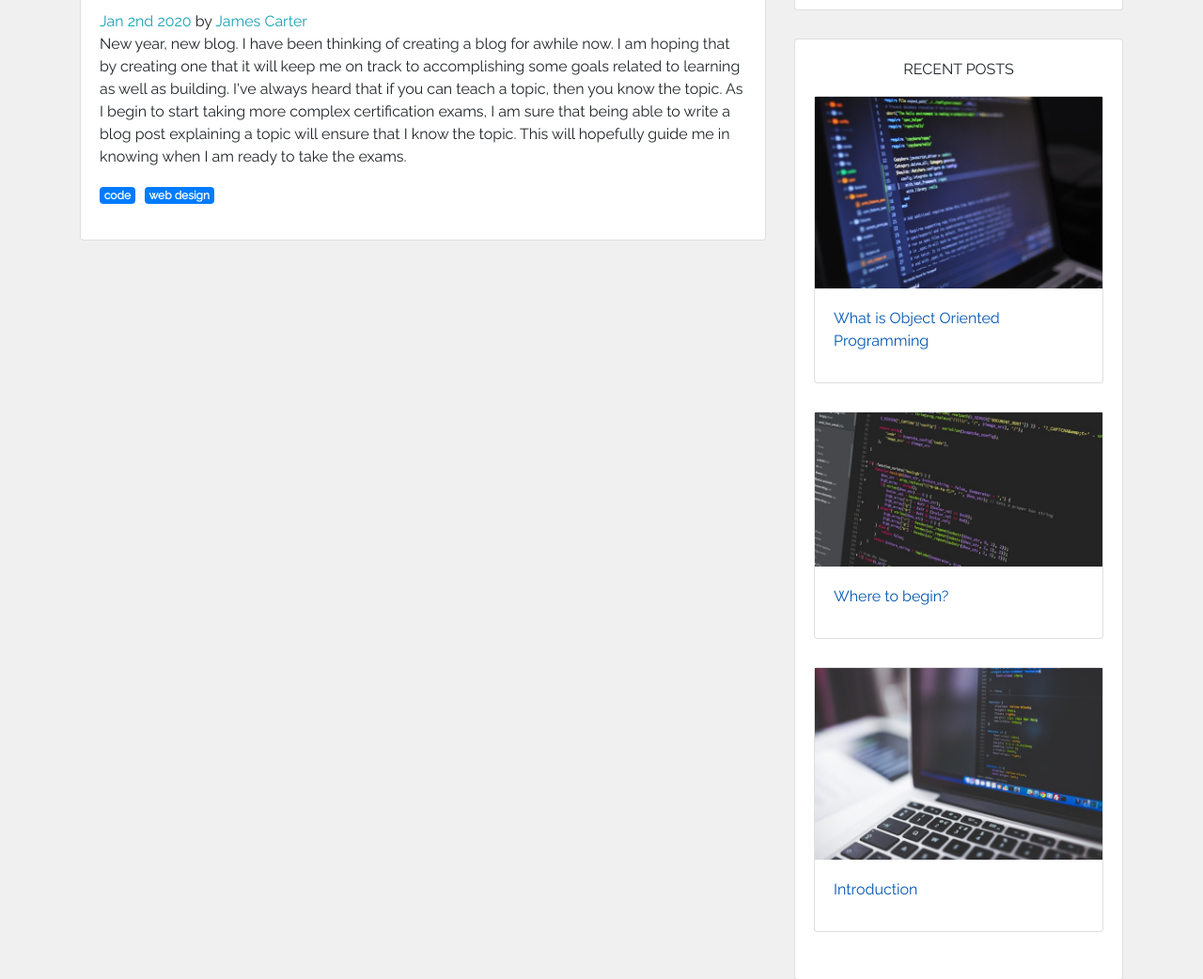
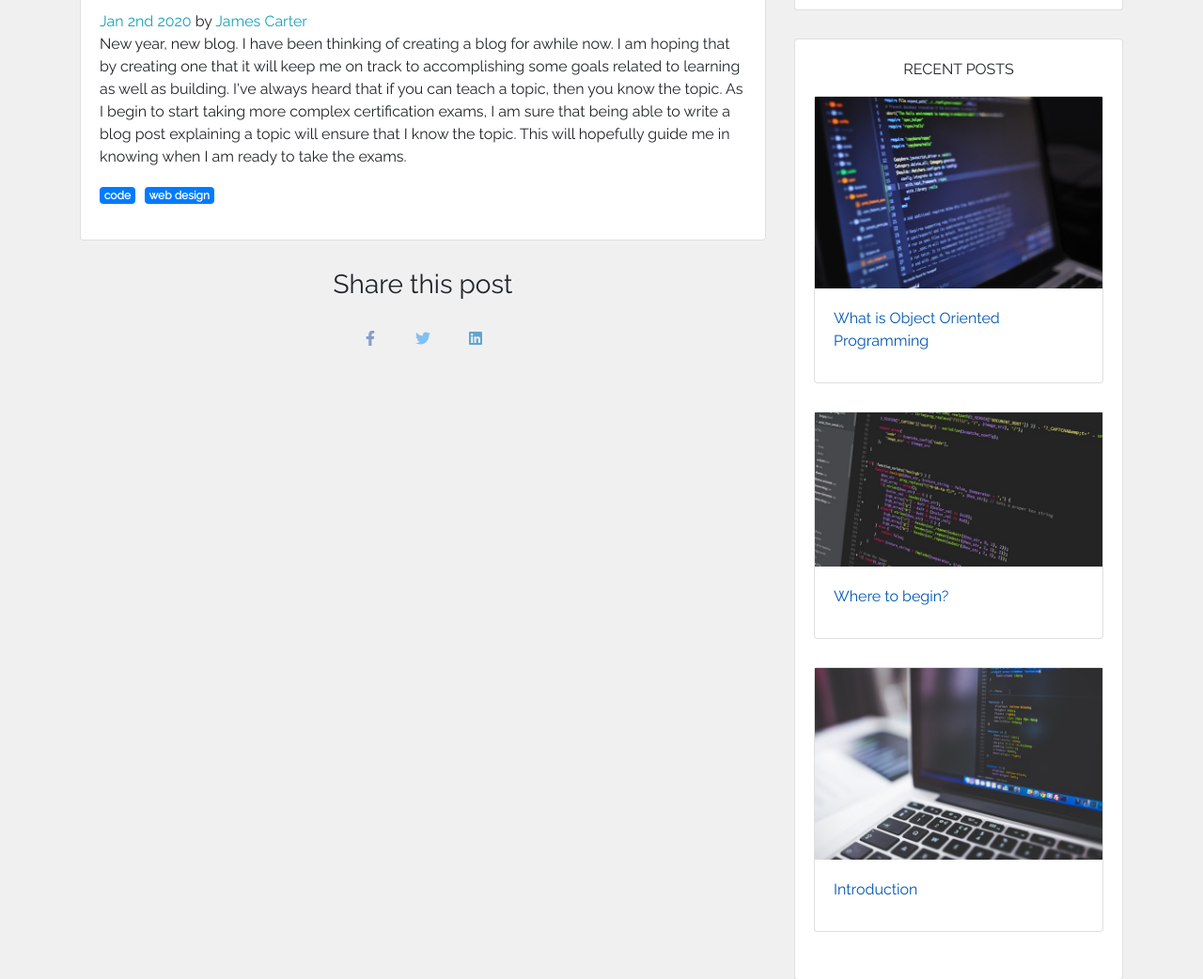
Before and after one commit to jlowellc/Blog, a Gatsby site: page /introduction in a window 1280 px wide. Shown: the part 617-1659 px from the top of the page at 94% size. Built offline with nearby package versions, Linux system fonts and the light colour scheme; Gatsby itself is replaced by a stand-in of ours; some packages are replaced by stand-ins of ours.

Commit message:
Added Disqus comments to single post

```diff
--- a/src/templates/single-post.js
+++ b/src/templates/single-post.js
@@ -6,10 +6,22 @@ import { Badge, Card, CardBody, CardSubtitle } from "reactstrap"
 import Img from "gatsby-image"
 import { slugify } from "../util/utility"
 import authors from "../util/authors"
+import { FaFacebookF, FaLinkedin, FaTwitter } from "react-icons/fa"
+import { DiscussionEmbed } from "disqus-react"
 
-const SinglePost = ({ data }) => {
+const SinglePost = ({ data, pageContext }) => {
   const post = data.markdownRemark.frontmatter
   const author = authors.find(x => x.name === post.author)
+
+  const baseUrl = "https://jcarterblog.com/"
+
+  const disqusShortname = "jcarterblog"
+  const disqusConfig = {
+    identifier: data.markdownRemark.id,
+    title: post.title,
+    url: baseUrl + pageContext.slug,
+  }
+
   return (
     <Layout
       pageTitle={post.title}
@@ -40,6 +52,58 @@ const SinglePost = ({ data }) => {
           </ul>
         </CardBody>
       </Card>
+      <h3 className="text-center">Share this post</h3>
+      <div className="text-center social-share-links">
+        <ul>
+          <li>
+            <a
+              href={
+                "https://www.facebook.com/sharer/sharer.php?u=" +
+                baseUrl +
+                pageContext.slug
+              }
+              className="facebook"
+              target="_blank"
+              rel="noopener noreferrer"
+            >
+              <FaFacebookF />
+            </a>
+          </li>
+          <li>
+            <a
+              href={
+                "https://www.twitter.com/share?url=" +
+                baseUrl +
+                pageContext.slug +
+                "&text=" +
+                post.title +
+                "&via" +
+                "jaylowellc"
+              }
+              className="twitter"
+              target="_blank"
+              rel="noopener noreferrer"
+            >
+              <FaTwitter />
+            </a>
+          </li>
+          <li>
+            <a
+              href={
+                "https://www.linkedin.com/shareArticle?url=" +
+                baseUrl +
+                pageContext.slug
+              }
+              className="linkedin"
+              target="_blank"
+              rel="noopener noreferrer"
+            >
+              <FaLinkedin />
+            </a>
+          </li>
+        </ul>
+      </div>
+      <DiscussionEmbed shortname={disqusShortname} config={disqusConfig} />
     </Layout>
   )
 }
```
Also changed, not shown: package.json (+6 -8 lines), 1 other file.
